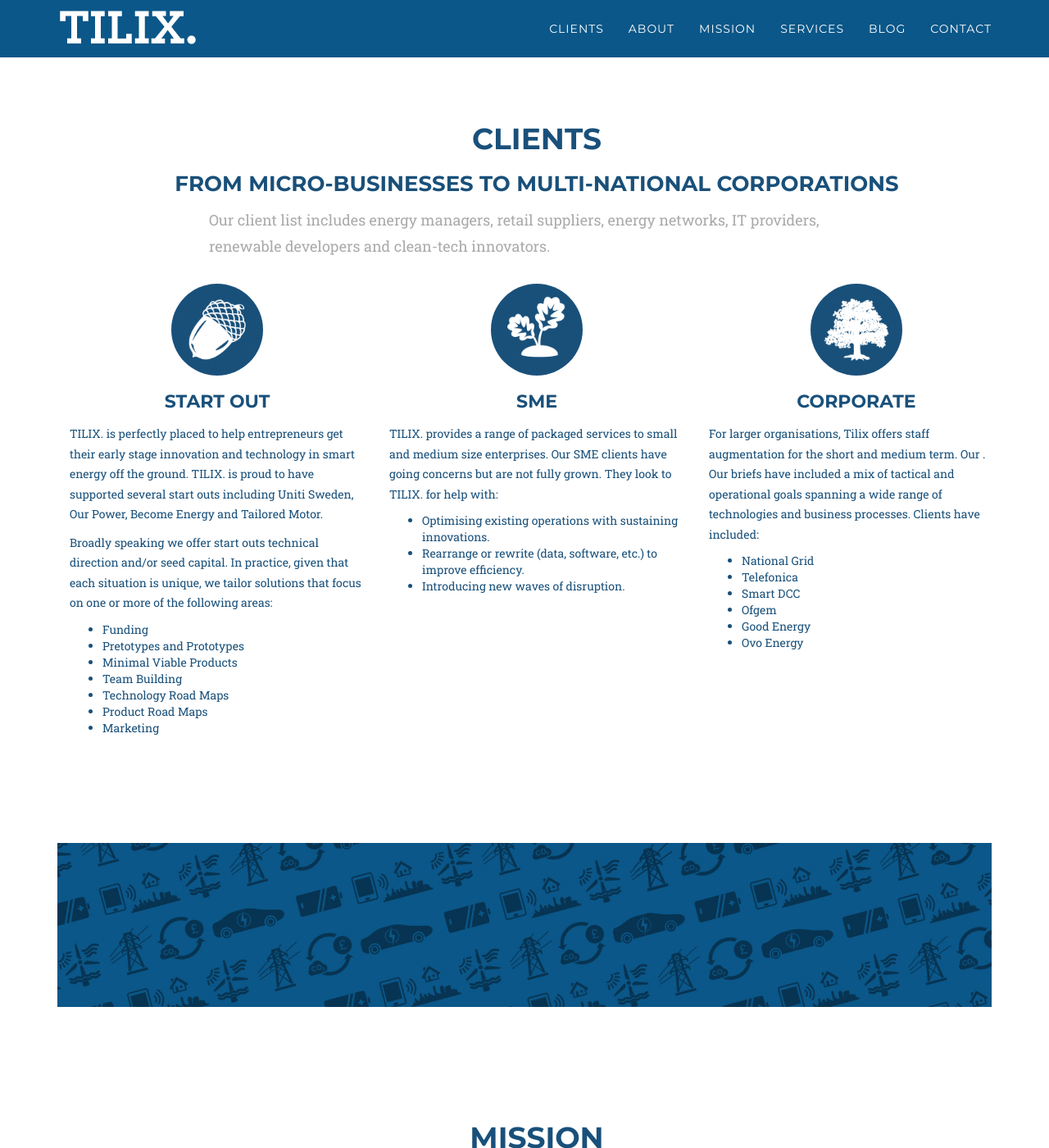
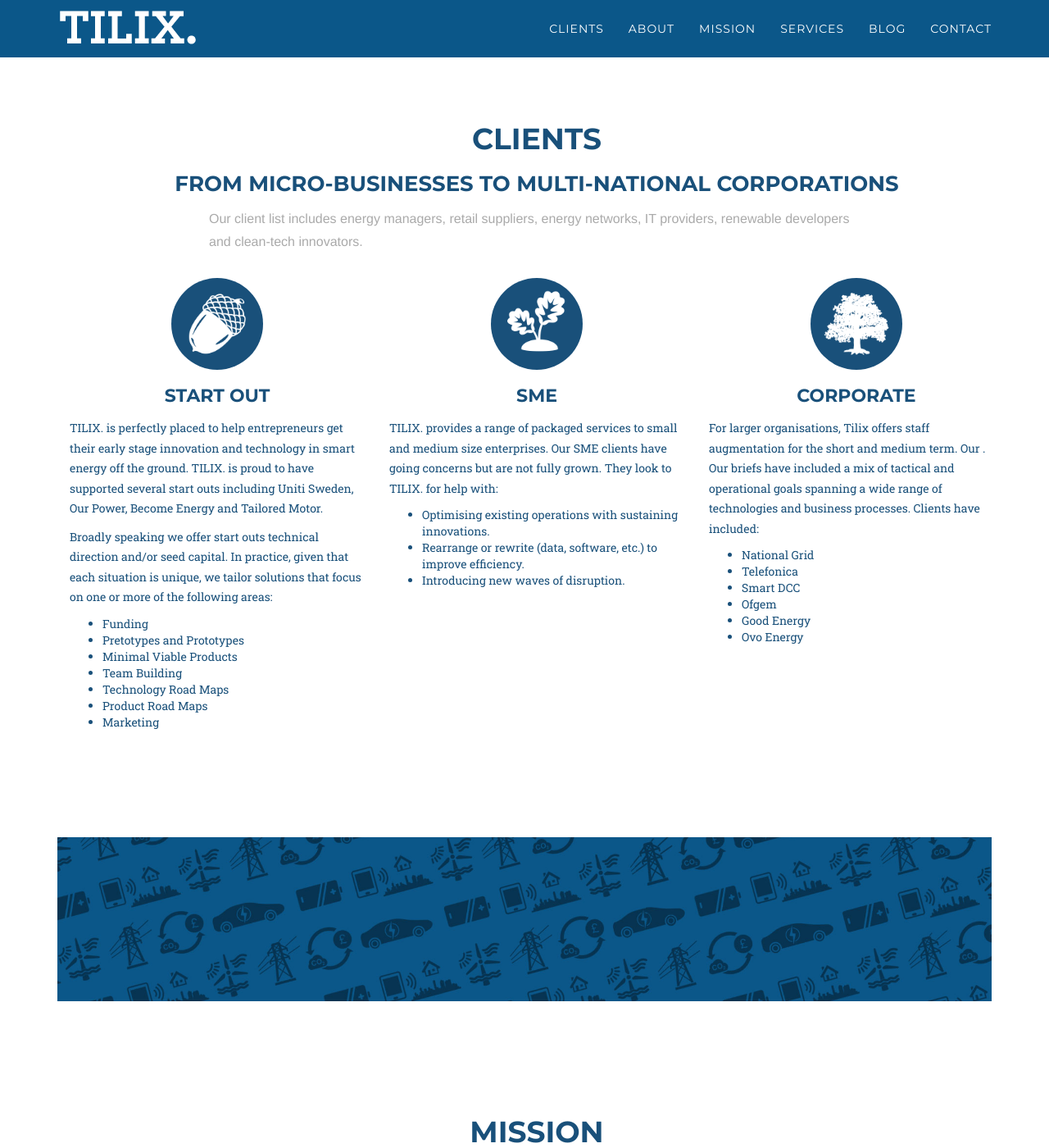
Before and after one commit to milomedia/tilix, a Jekyll site: the page built from index.html, in a window 1280 px wide and 1400 px high, scrolled down 804 px. Shown: the whole window at 82% size. Built offline with Jekyll 4.4.1, drawn with Linux system fonts in a browser that asks for light colours; nearby versions of some CDN libraries; a script that is not in the unit is left out.

Commit message:
Update tilix.css

```diff
--- a/assets/css/tilix.css
+++ b/assets/css/tilix.css
@@ -21,10 +21,11 @@
 
 .intro p {
  max-width: 800px;
-font-size: 18px;
+font-size: 16px;
 margin: 0 auto;
 text-align: left;
 	color: #aaaaaa;
+	font-family: "Droid Serif","Helvetica Neue",Helvetica,Arial,sans-serif;
 }
 
 p.large {
```
